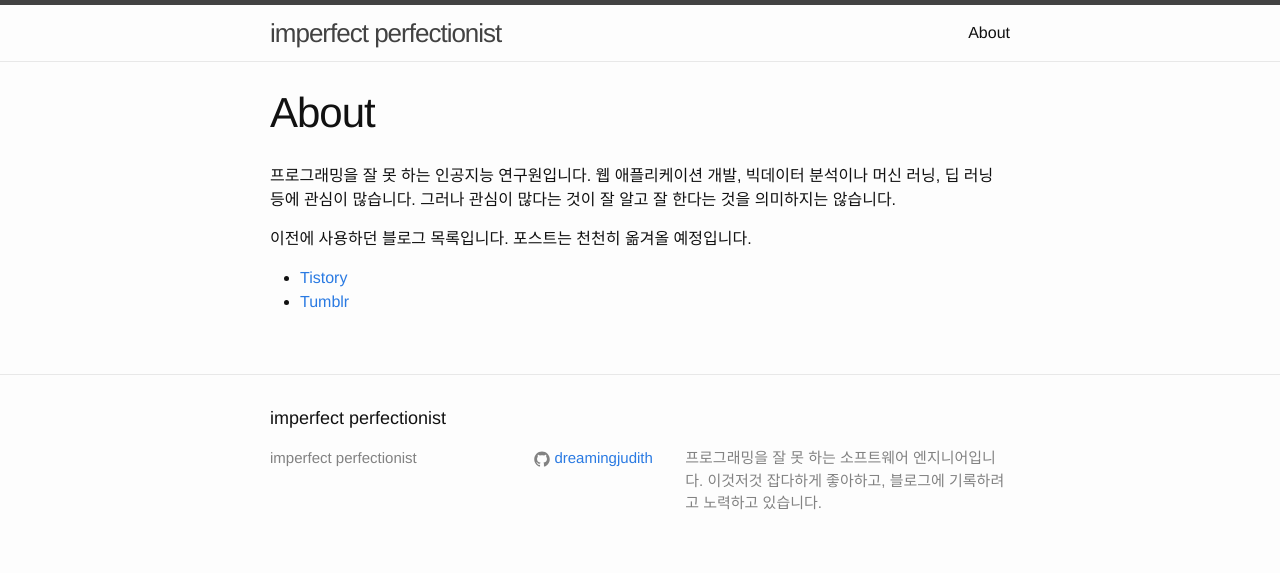
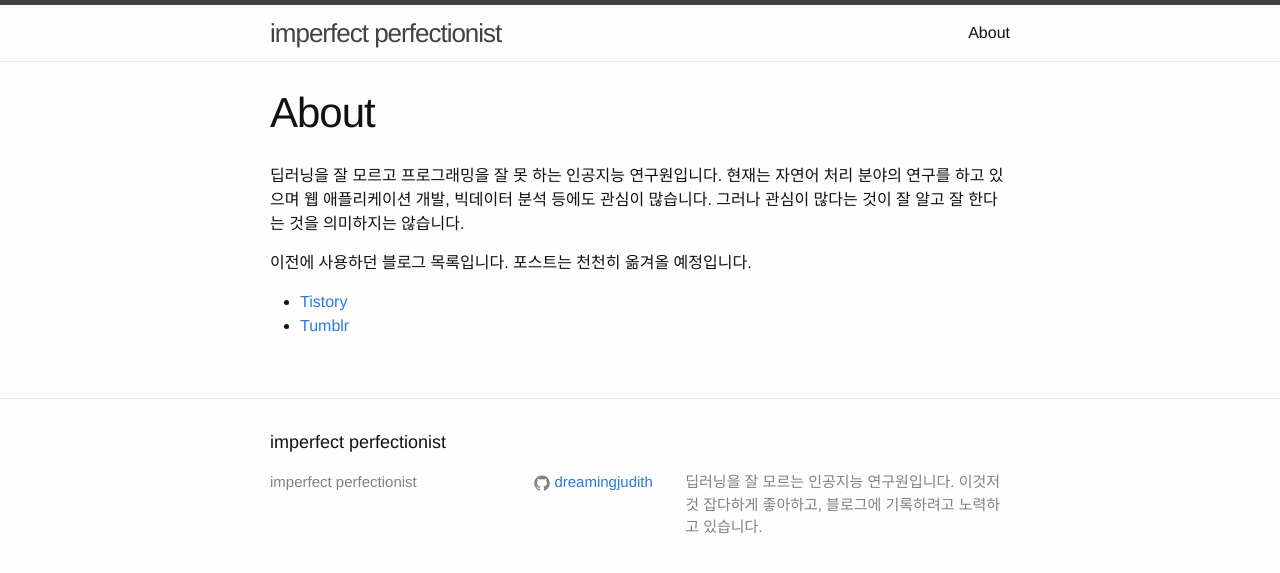
Before and after one commit to dreamingjudith/dreamingjudith.github.io, a Jekyll site: the page built from about.md, in a window 1280 px wide. Shown: the top 573 px of the page. Built offline with Jekyll 4.4.1, drawn with Linux system fonts in a browser that asks for light colours.

Commit message:
Update about

```diff
--- a/_config.yml
+++ b/_config.yml
@@ -9,7 +9,7 @@
 title: imperfect perfectionist
 #email: calliope1226@hotmail.com
 description: > # this means to ignore newlines until "baseurl:"
-  프로그래밍을 잘 못 하는 소프트웨어 엔지니어입니다. 이것저것 잡다하게 좋아하고, 블로그에 기록하려고 노력하고 있습니다.
+  딥러닝을 잘 모르는 인공지능 연구원입니다. 이것저것 잡다하게 좋아하고, 블로그에 기록하려고 노력하고 있습니다.
 baseurl: "" # the subpath of your site, e.g. /blog
 url: "http://dreamingjudith.github.io" # the base hostname & protocol for your site
 github_username:  dreamingjudith
--- a/about.md
+++ b/about.md
@@ -4,7 +4,7 @@ title: About
 permalink: /about/
 ---
 
-프로그래밍을 잘 못 하는 인공지능 연구원입니다. 웹 애플리케이션 개발, 빅데이터 분석이나 머신 러닝, 딥 러닝 등에 관심이 많습니다. 그러나 관심이 많다는 것이 잘 알고 잘 한다는 것을 의미하지는 않습니다.
+딥러닝을 잘 모르고 프로그래밍을 잘 못 하는 인공지능 연구원입니다. 현재는 자연어 처리 분야의 연구를 하고 있으며 웹 애플리케이션 개발, 빅데이터 분석 등에도 관심이 많습니다. 그러나 관심이 많다는 것이 잘 알고 잘 한다는 것을 의미하지는 않습니다.
 
 이전에 사용하던 블로그 목록입니다. 포스트는 천천히 옮겨올 예정입니다.
 
```
